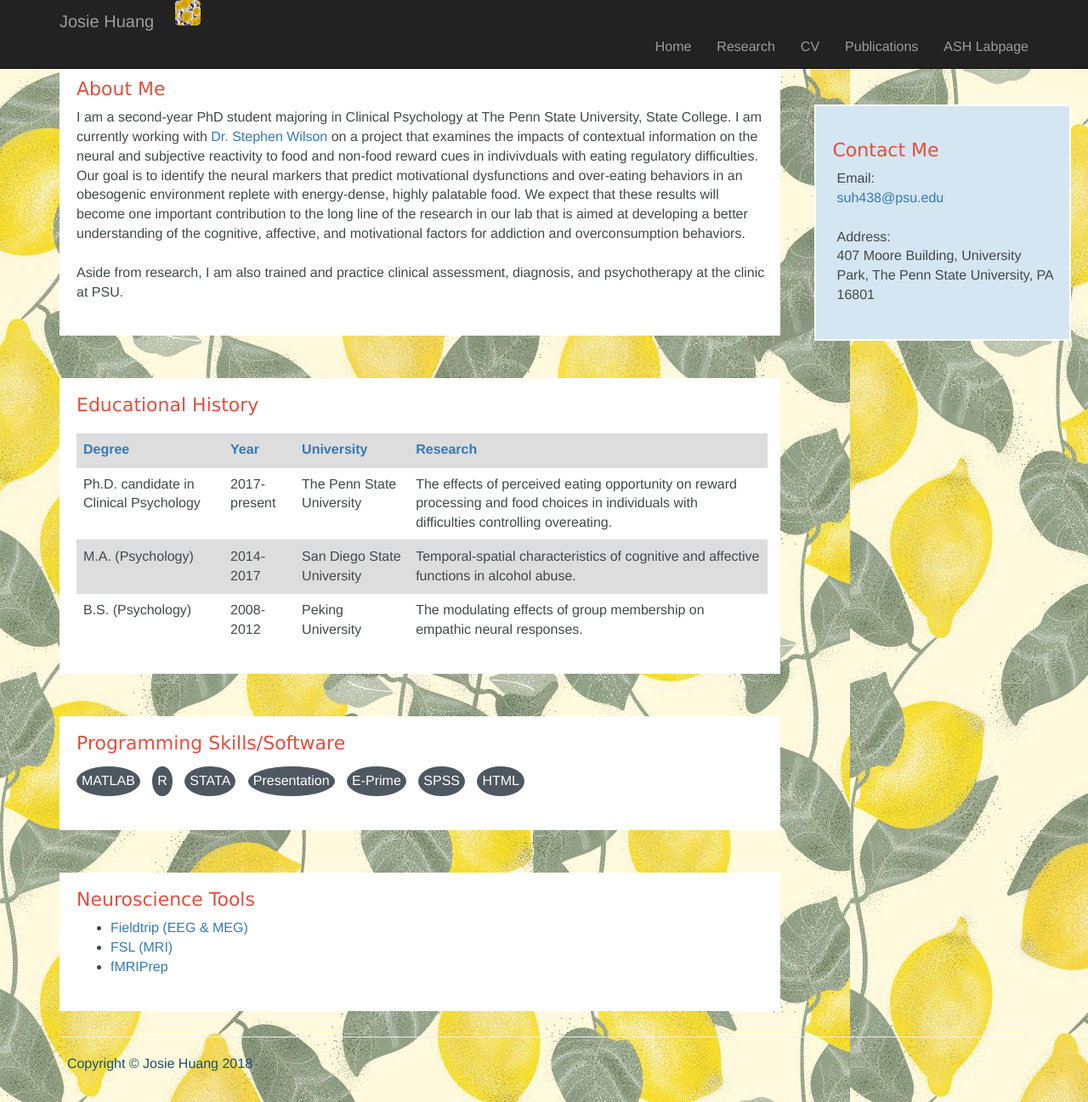
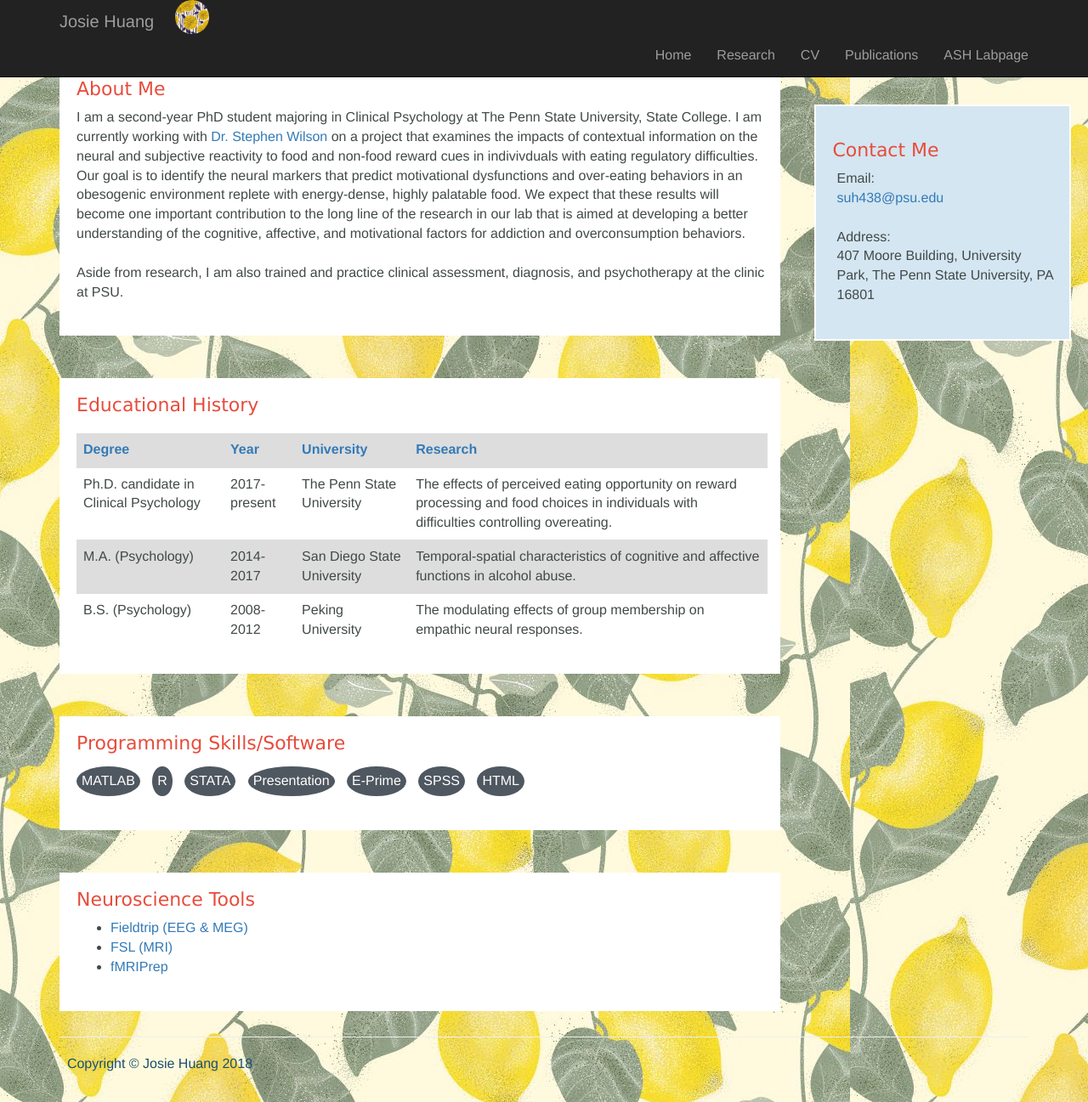
Before and after one commit to josie-shuang/josie-shuang.github.io, a Jekyll site: the page built from index.html, in a window 1280 px wide and 1297 px high. Shown: the whole window at 85% size. Built offline with Jekyll 4.4.1, drawn with Linux system fonts in a browser that asks for light colours.

Commit message:
Update main_style.css

```diff
--- a/css/main_style.css
+++ b/css/main_style.css
@@ -28,9 +28,9 @@ body{
 
 #header #logo img {
 	margin-left: 10px;
-	width: 30px;
-	height: 30px;
-	border-radius: 5px;
+	width: 40px;
+	height: 40px;
+	border-radius: 50%;
 }
 
 .top-rounded-panel h1{
```
